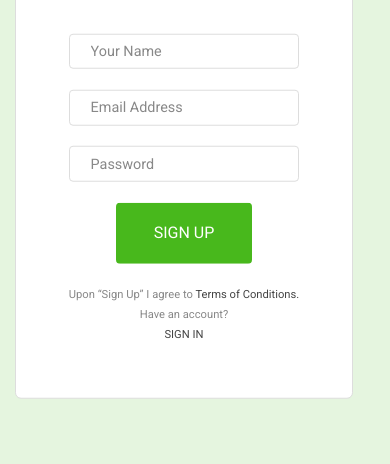
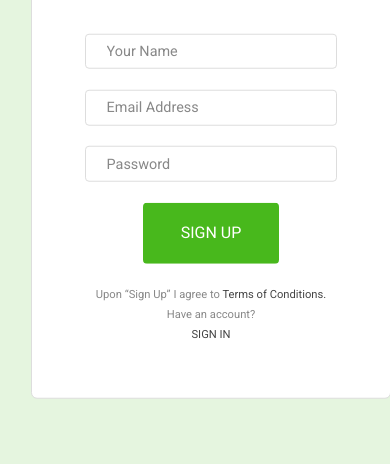
Before and after one commit to zaynejaz/Flexifarm-signup, a plain HTML site: page index.html in a window 390 px wide. Shown: the part 380-844 px from the top of the page. Drawn offline with nearby package versions, Linux system fonts and the light colour scheme.

Commit message:
created media query for 375px to 768px

```diff
--- a/style.css
+++ b/style.css
@@ -166,3 +166,12 @@ a:hover {
         background-color: #48b81c23;
     }
 }
+
+@media only screen and (max-width: 768px) and (min-width: 376px) {
+    .centercontainer {
+        left: 50%;
+        transform: translate(-50%, -50%);
+        width: 100%;
+        margin: 0 1rem;
+    }
+}
```
